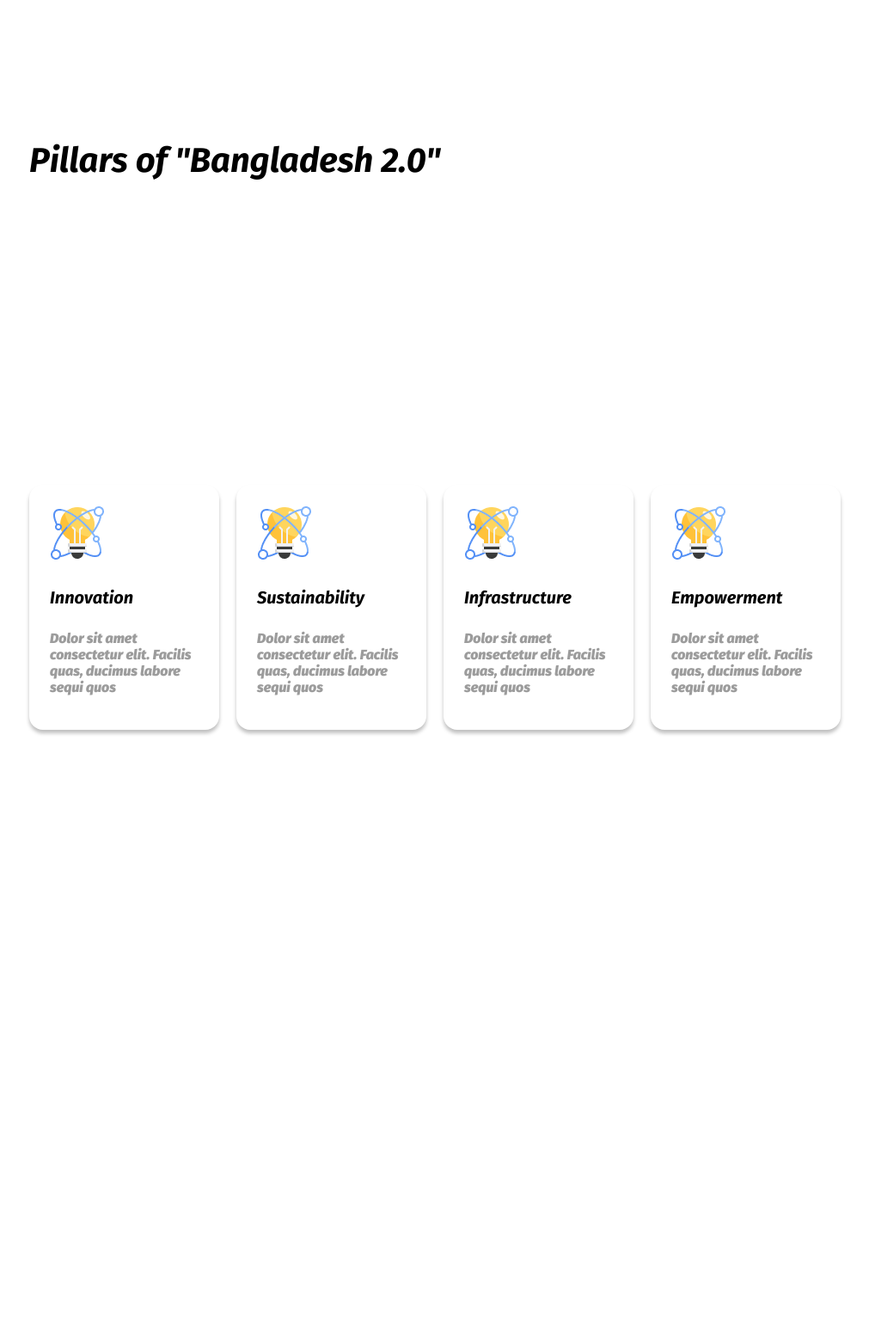
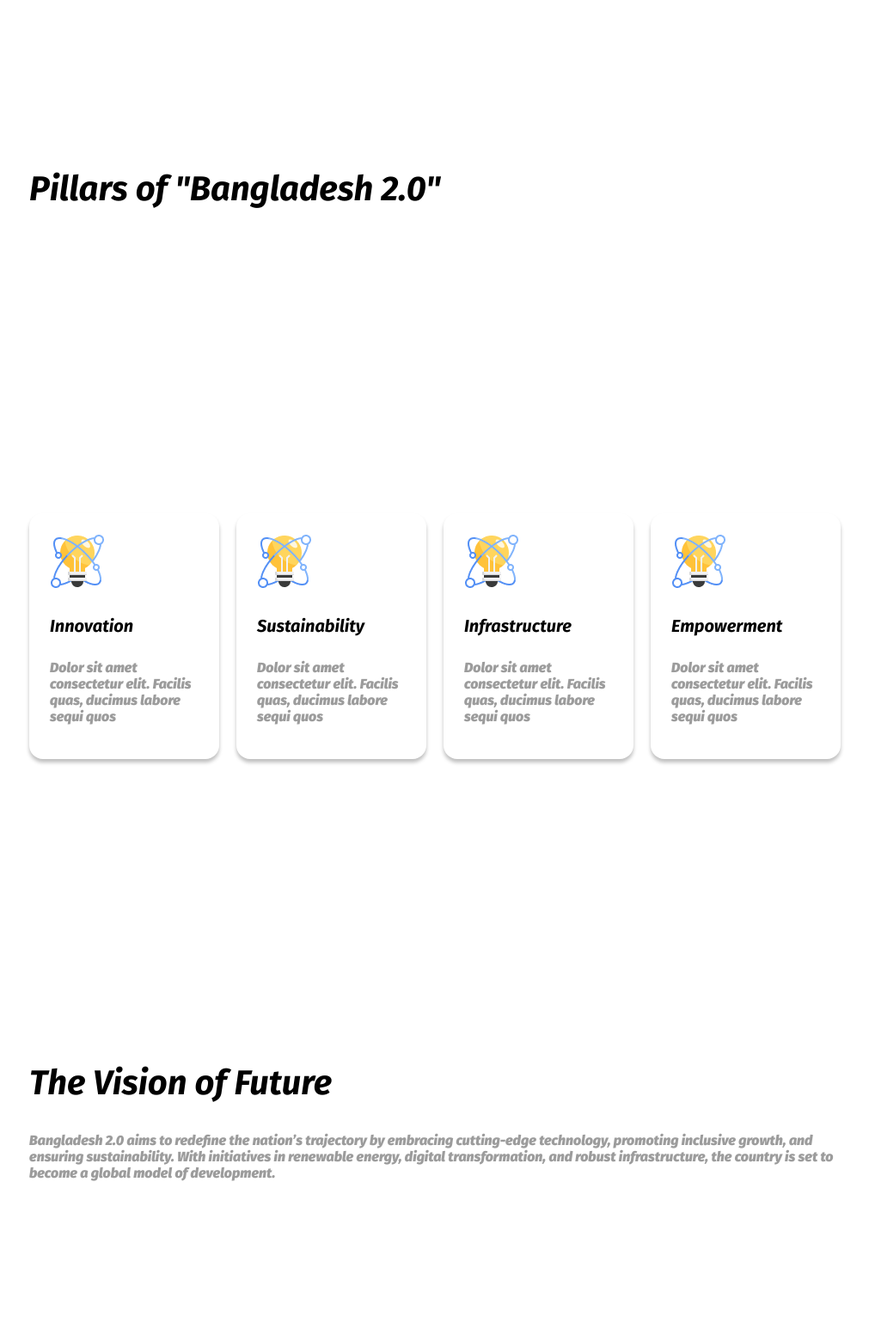
Before and after one commit to Rittik221/assignment-1, a plain HTML site: page index.html in a window 1280 px wide. Shown: the part 1295-2848 px from the top of the page at 86% size, without its empty margins (134-1145 px from the left). Before the commit the page ends 2324 px from the top, so only its background shows below. Drawn offline with Linux system fonts and the light colour scheme; a web font is replaced by a local one.

Commit message:
added the styles file

```diff
--- a/index.html
+++ b/index.html
@@ -31,7 +31,9 @@
   </header>
   <main>
     <section class="skills">
-      <h2 class="section-title">Pillars of "Bangladesh 2.0"</h2>
+      <div class="skill-bg">
+        <h2 class="section-title">Pillars of "Bangladesh 2.0"</h2>
+      </div>
       <div class="frame-container">
         <div class="frame">
           <img class="btn" src="assets/card-icon.png" alt="">
@@ -55,6 +57,14 @@
         </div>
       </div>
     </section>
+    <section class="about-secoundary">
+      <div class="about-bg">
+         <h2 class="about-title">The Vision of Future</h2>
+      <p class="about-description">Bangladesh 2.0 aims to redefine the nation’s trajectory by embracing cutting-edge technology, promoting
+        inclusive growth, and ensuring sustainability. With initiatives in renewable energy, digital transformation, and
+        robust infrastructure, the country is set to become a global model of development.</p>
+      </div>
+    </section>
   </main>
 </body>
 
--- a/styles/style.css
+++ b/styles/style.css
@@ -163,15 +163,16 @@ nav{
 
 
 /**section title*/
-main section{
-  margin-top: 80px;
-  margin-bottom: 20px;
+.skill-bg{
+  gap: 20px;
+  padding: 160px;
 }
+
+
 .section-title{
   font-weight: bold;
   font-size: 40px;
-  padding: 160px;
-  gap: 40px;
+
 }
 /**frame-container*/
 .frame-container{
@@ -197,3 +198,16 @@ main section{
   font-size: 16px;
   color: #0e0e0e69;
 }
+/*about-title**/
+.about-bg{
+  gap: 20px;
+  padding: 160px;
+}
+.about-title{
+  font-weight: bold;
+  font-size: 40px;
+}
+.about-description{
+font-size: 16px;
+color: #0e0e0e69;
+}
```
